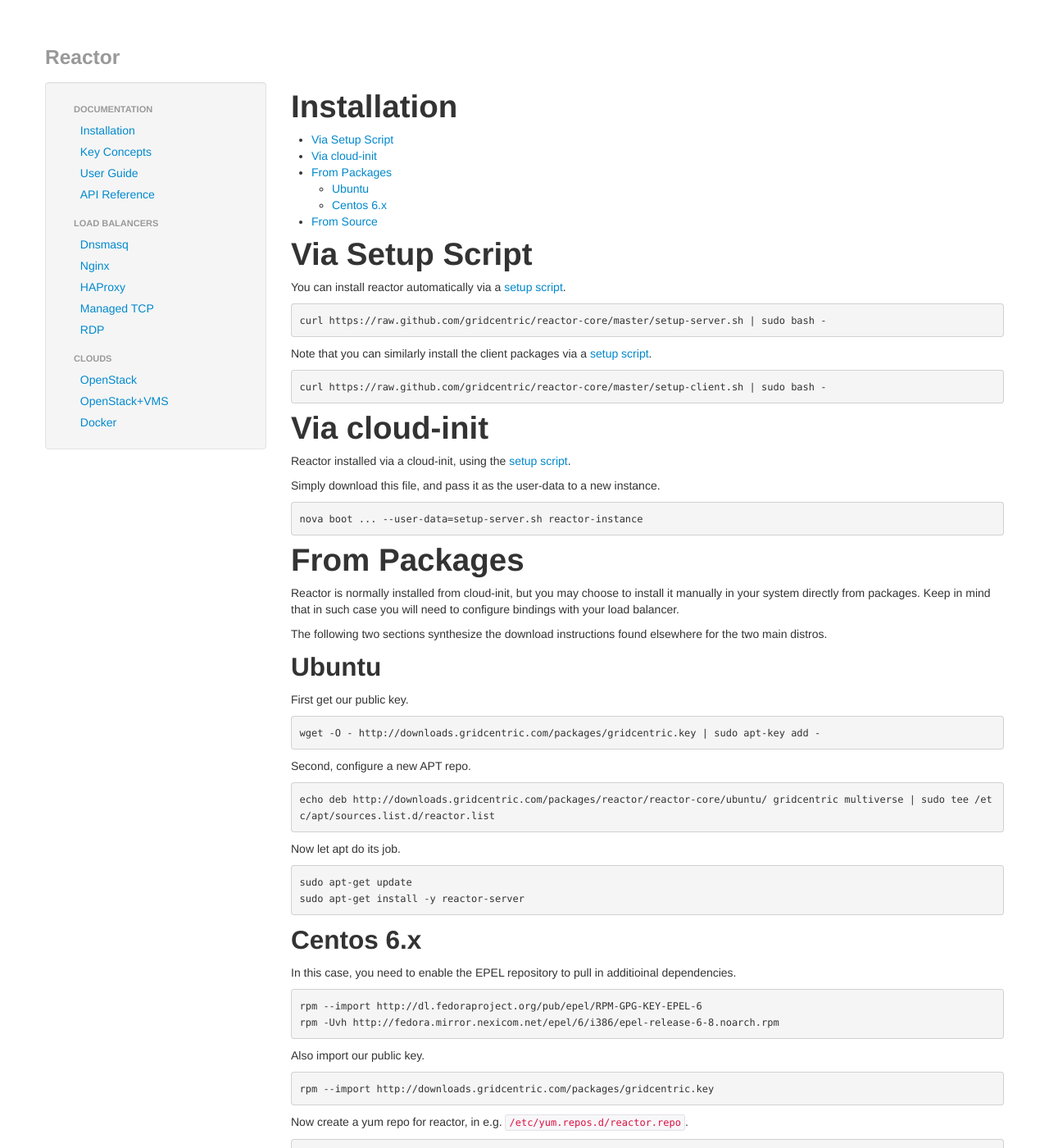
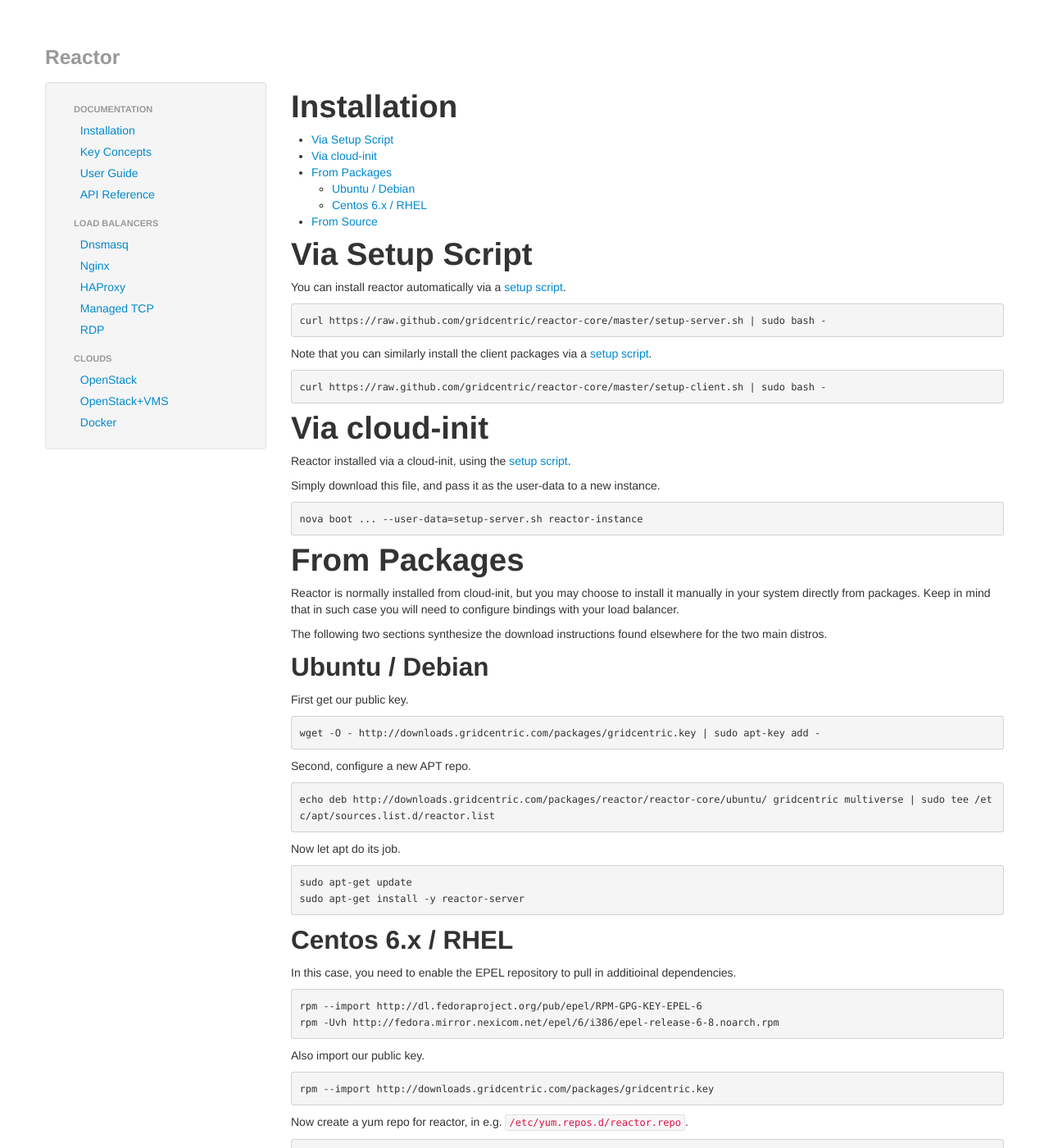
Before and after one commit to gridcentric/reactor-docs, a Jekyll site: the page built from docs/installation.md, in a window 1280 px wide and 1400 px high. Shown: the whole window at 82% size. Built offline with Jekyll 4.4.1, drawn with Linux system fonts in a browser that asks for light colours.

Commit message:
Adding additional relevant distros.

```diff
--- a/docs/installation.md
+++ b/docs/installation.md
@@ -33,7 +33,7 @@
 The following two sections synthesize the download instructions found elsewhere
 for the two main distros.
 
-## Ubuntu
+## Ubuntu / Debian
 
 First get our public key.
 
@@ -48,7 +48,7 @@
     sudo apt-get update
     sudo apt-get install -y reactor-server
 
-## Centos 6.x
+## Centos 6.x / RHEL
 
 In this case, you need to enable the EPEL repository to pull in additioinal dependencies.
 
```
